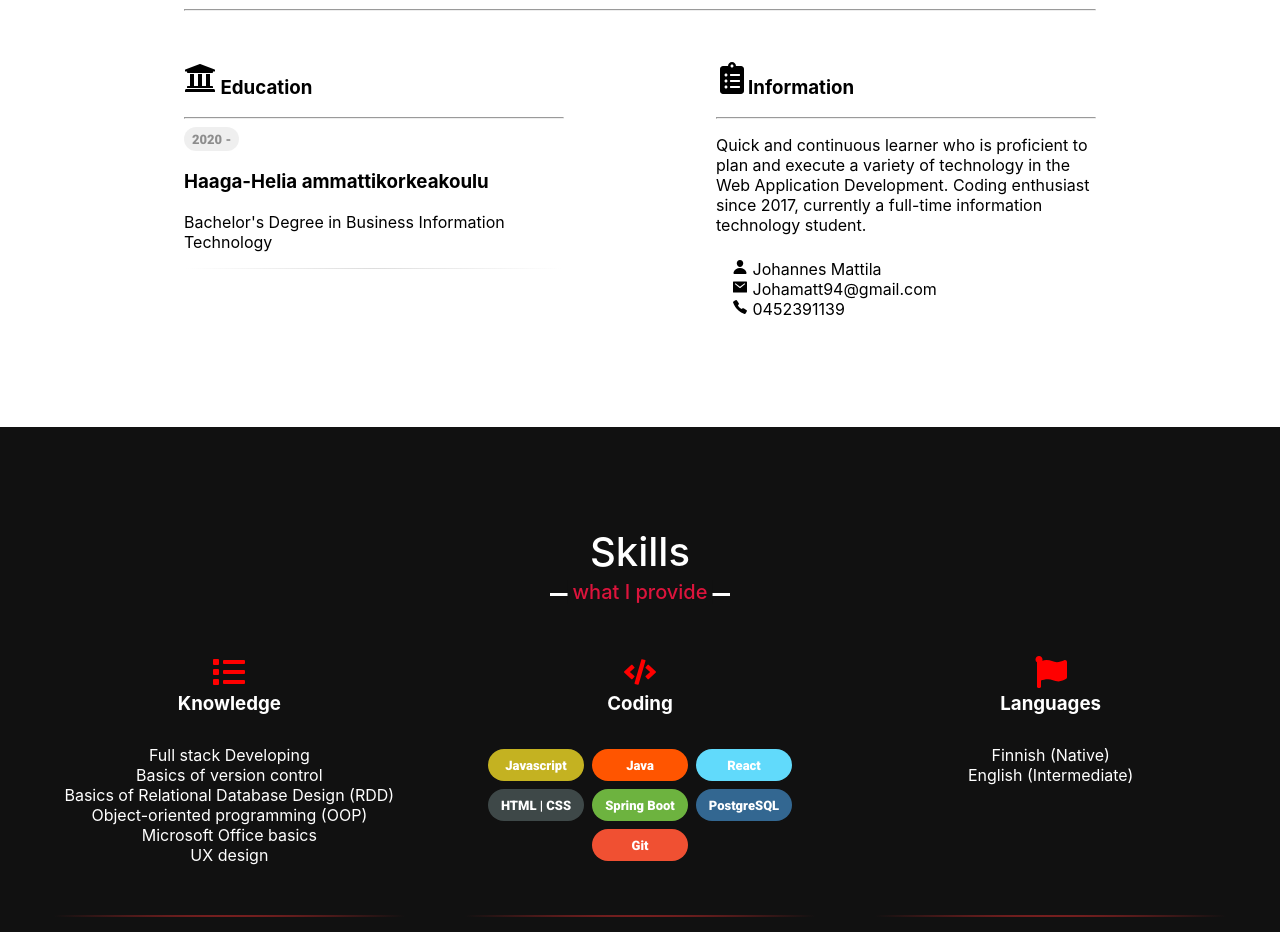
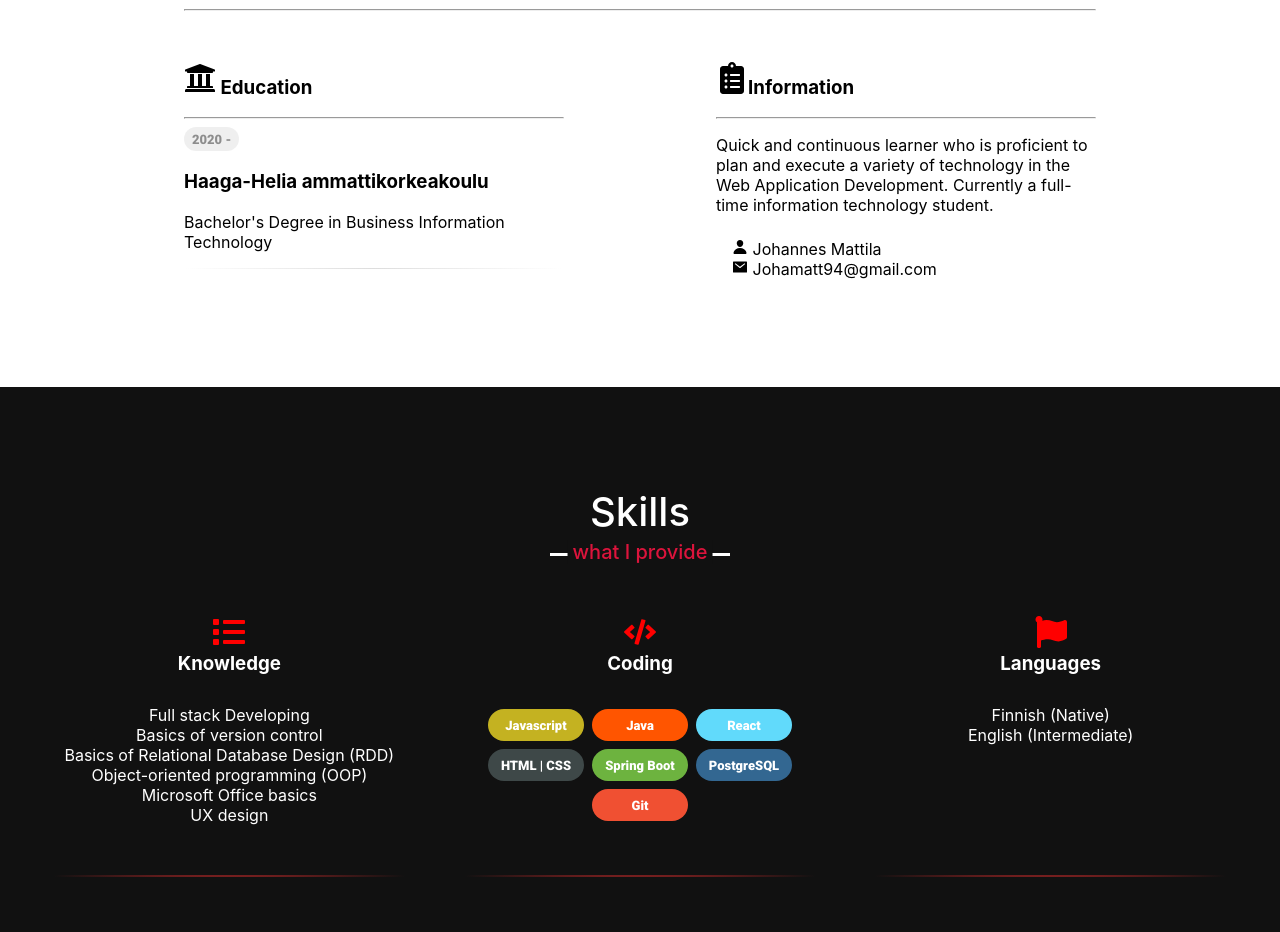
Before and after one commit to Johamatt/JohamattCv, a React (Create React App) app: page / in a window 1280 px wide. Shown: the part 1020-1952 px from the top of the page. Built offline with nearby package versions, Linux system fonts and the light colour scheme.

Commit message:
Update About.js
Fixed typos

```diff
--- a/src/pages/About.js
+++ b/src/pages/About.js
@@ -173,8 +173,7 @@ export default function About() {
                   <p>
                     Quick and continuous learner who is proficient
                     to plan and execute a variety of technology in the
-                    Web Application Development. Coding enthusiast since 2017,
-                    currently a full-time information technology student.
+                    Web Application Development. Currently a full-time information technology student.
                   </p>
 
                   <Grid item xs={12} className={classes.rightcolData}>
@@ -184,8 +183,6 @@ export default function About() {
                       <IoMailSharp></IoMailSharp>
                       <span> Johamatt94@gmail.com</span>
                       <br />
-                      <IoCallSharp></IoCallSharp>
-                      <span> 0452391139</span>
                     </Grid>
 
                   {/* <Slide direction="left" in={checkedSlider} timeout={750}>
```
